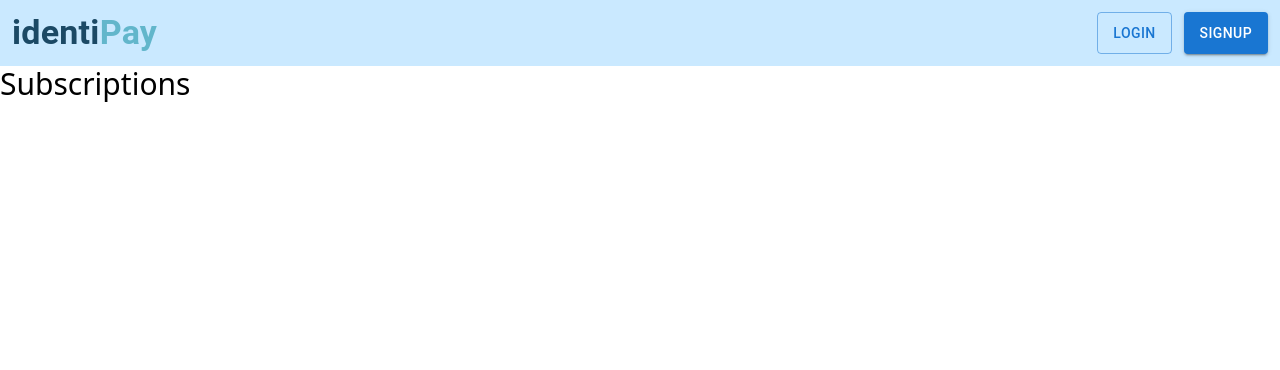
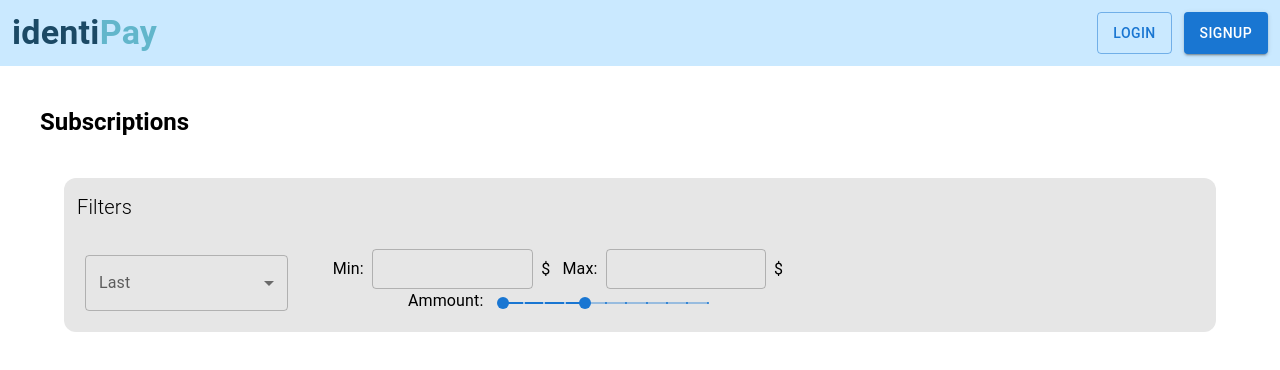
Before and after one commit to krsultov/ctrl-alt-defeat-ht11, a Next.js app in the folder frontend/: page /Subscriptions in a window 1280 px wide. Shown: the top 370 px of the page. Built offline with nearby package versions, Linux system fonts and the light colour scheme.

Commit message:
Made Filter

```diff
--- a/frontend/package.json
+++ b/frontend/package.json
@@ -13,8 +13,11 @@
     "@emotion/react": "^11.14.0",
     "@emotion/styled": "^11.14.0",
     "@mui/material": "^6.4.8",
+    "@mui/x-date-pickers": "^7.28.0",
+    "@mui/x-date-pickers-pro": "^7.28.0",
     "@radix-ui/react-label": "^2.1.2",
     "@radix-ui/react-slot": "^1.1.2",
+    "dayjs": "^1.11.13",
     "next": "15.2.3",
     "next-auth": "^5.0.0-beta.25",
     "react": "^19.0.0",
--- /dev/null
+++ b/frontend/src/app/(components)/DatePicker.tsx
@@ -0,0 +1,24 @@
+'use client'
+import { LocalizationProvider } from "@mui/x-date-pickers/LocalizationProvider";
+import { AdapterDayjs } from "@mui/x-date-pickers/AdapterDayjs";
+import { DateTimeRangePicker } from "@mui/x-date-pickers-pro/DateTimeRangePicker";
+import { DemoContainer, DemoItem } from "@mui/x-date-pickers/internals/demo";
+import dayjs from "dayjs";
+
+const today = dayjs()
+const tommorow = today.add(1, "day")
+
+export default function ResponsiveDateTimeRangePickers() {
+
+  return (
+    <LocalizationProvider dateAdapter={AdapterDayjs}>
+      <DemoContainer
+        components={["DateTimeRangePicker"]}
+      >
+        <DemoItem label="Responsive variant" component="DateTimeRangePicker">
+          <DateTimeRangePicker defaultValue={[today, tommorow]} />
+        </DemoItem>
+      </DemoContainer>
+    </LocalizationProvider>
+  );
+}
--- /dev/null
+++ b/frontend/src/app/(components)/Filter.tsx
@@ -0,0 +1,37 @@
+import { Typography } from "@mui/material";
+import SelectAutoWidth from "./SelectAutoWidth";
+import RangeSlider from "./RangeSlider";
+import RangeManager from "./RangeManager";
+import { DatePicker } from "@mui/x-date-pickers-pro";
+
+export default function Filter(){
+    return(
+        <div className="flex justify-center ">
+            <div className="bg-[#E6E6E6] w-[90%] border rounded-xl border-transparent">
+                <Typography variant="h6" fontWeight={300} className="p-3">Filters</Typography>
+                <div className="p-3 flex items-center gap-1 w-full">
+                    <div className="w-[20%]">
+                        <SelectAutoWidth/>
+                    </div>
+
+                    <span className="w-[2%]"></span>
+
+                    <div className="flex w-[40%] gap-2 items-center">
+                        <div className="flex items-center flex-col">
+                            <RangeManager/>
+                            <RangeSlider/>
+                        </div>
+                    </div>
+
+                    <span className="w-[2%]"></span>
+
+                    <div className="flex w-[30%] gap-2">
+                        {/* <DatePicker/> */}
+                    </div>
+
+
+                </div>
+            </div>
+        </div>
+    )
+}
--- /dev/null
+++ b/frontend/src/app/(components)/LProvider.tsx
@@ -0,0 +1,11 @@
+import { LocalizationProvider } from "@mui/x-date-pickers/LocalizationProvider";
+import { AdapterDayjs } from "@mui/x-date-pickers/AdapterDayjs";
+import { ReactNode } from "react";
+
+type LProvider = {
+    children: ReactNode
+}
+
+export default function LProvider({ children } : LProvider) {
+  return <LocalizationProvider dateAdapter={AdapterDayjs}>{children}</LocalizationProvider>;
+}
--- /dev/null
+++ b/frontend/src/app/(components)/RangeManager.tsx
@@ -0,0 +1,34 @@
+'use client'
+
+import { Box,  TextField,  Typography } from "@mui/material"
+
+export default function RangeManager(){
+
+
+    return(
+        <div >
+
+            <Box
+                className="flex gap-3"
+                component="form"
+                id="Field"
+                name="Field"
+                sx={{width: 1}}
+                noValidate
+                autoComplete="off"
+            >
+                <div className="flex gap-2 items-center">
+                    <Typography>Min: </Typography>
+                    <TextField size="small" type="number" sx={{width: 0.8}} id="Min" />
+                    <Typography>$</Typography>
+                </div>
+                <div className="flex gap-2 items-center">
+                    <Typography>Max: </Typography>
+                    <TextField size="small" type="number" sx={{width: 0.8}} id="Max" />
+                    <Typography>$</Typography>
+                </div>
+            </Box>
+
+        </div>
+    )
+}
--- /dev/null
+++ b/frontend/src/app/(components)/RangeSlider.tsx
@@ -0,0 +1,48 @@
+'use client'
+
+import { Box, Typography } from '@mui/material';
+import Slider from '@mui/material/Slider';
+import React from 'react';
+
+function valuetext(value: number) {
+  return `${value}°C`;
+}
+
+const minDistance = 10;
+
+export default function RangeSlider() {
+  const [value, setValue] = React.useState<number[]>([0, 40]);
+
+  const handleChange = (
+    event: Event,
+    newValue: number | number[],
+    activeThumb: number,
+  ) => {
+    if (!Array.isArray(newValue)) {
+      return;
+    }
+
+    if (activeThumb === 0) {
+      setValue([Math.min(newValue[0], value[1] - minDistance), value[1]]);
+    } else {
+      setValue([value[0], Math.max(newValue[1], value[0] + minDistance)]);
+    }
+  };
+
+  return (
+    <Box component="div" className="flex gap-5" sx={{ width: 300 }}>
+        <Typography>Ammount:</Typography>
+        <Slider
+            step={10}
+            size='small'
+            marks
+            getAriaLabel={() => 'Minimum distance'}
+            value={value}
+            onChange={handleChange}
+            valueLabelDisplay="auto"
+            getAriaValueText={valuetext}
+            disableSwap
+        />
+    </Box>
+  );
+}
--- /dev/null
+++ b/frontend/src/app/(components)/SelectAutoWidth.tsx
@@ -0,0 +1,38 @@
+'use client'
+
+import * as React from 'react';
+import InputLabel from '@mui/material/InputLabel';
+import MenuItem from '@mui/material/MenuItem';
+import FormControl from '@mui/material/FormControl';
+import Select, { SelectChangeEvent } from '@mui/material/Select';
+
+export default function SelectAutoWidth() {
+  const [ammount, setammount] = React.useState('');
+
+  const handleChange = (event: SelectChangeEvent) => {
+    setammount(event.target.value);
+  };
+
+  return (
+    <div>
+      <FormControl sx={{ m: 1, width: 0.9 }}>
+        <InputLabel id="demo-simple-select-autowidth-label">Last</InputLabel>
+        <Select
+          labelId="demo-simple-select-autowidth-label"
+          id="demo-simple-select-autowidth"
+          value={ammount}
+          onChange={handleChange}
+          autoWidth
+          label="ammount"
+        >
+          <MenuItem value="">
+            <em>None</em>
+          </MenuItem>
+          <MenuItem value={10}>10</MenuItem>
+          <MenuItem value={20}>20</MenuItem>
+          <MenuItem value={50}>50</MenuItem>
+        </Select>
+      </FormControl>
+    </div>
+  );
+}
--- a/frontend/src/app/Subscriptions/page.tsx
+++ b/frontend/src/app/Subscriptions/page.tsx
@@ -1,8 +1,18 @@
+import {  Typography } from "@mui/material"
+import Filter from "../(components)/Filter";
 
 export default function Subscriptions(){
+
+
     return(
-        <div>
-            <div className="text-3xl">Subscriptions</div>
+        <div className="w-full">
+
+            <div className="p-10">
+                <Typography variant="h5" fontWeight={600}>Subscriptions</Typography>
+            </div>
+
+            <Filter/>
+
         </div>
     );
 }
--- a/frontend/src/app/Transactions/page.tsx
+++ b/frontend/src/app/Transactions/page.tsx
@@ -1,8 +1,11 @@
+import Filter from "../(components)/Filter";
 
 export default function Transactions(){
     return(
         <div>
             <div className="text-3xl">Transactions</div>
+
+            <Filter/>
         </div>
     );
 }
--- a/frontend/src/app/layout.tsx
+++ b/frontend/src/app/layout.tsx
@@ -1,6 +1,6 @@
 import type { Metadata } from "next"
 import "./globals.css"
-import Nav from "./Components/Nav"
+import Nav from "./(components)/Nav"
 
 export const metadata: Metadata = {
     title: "IdentiPay",
```
Also changed, not shown: frontend/src/app/(components)/Nav.tsx (renamed from frontend/src/app/Components/Nav.tsx), 1 other file (tests, documents, lock files or other folders).
